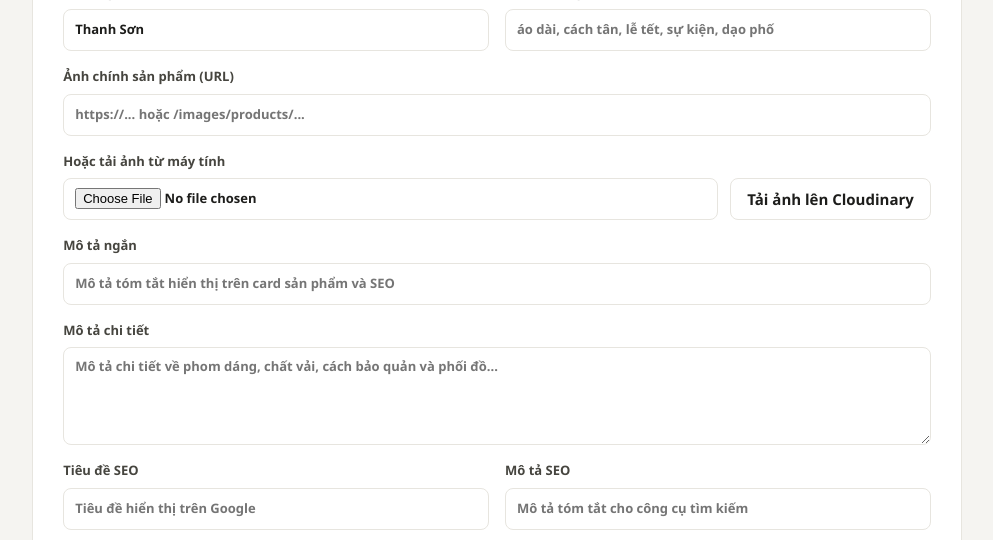
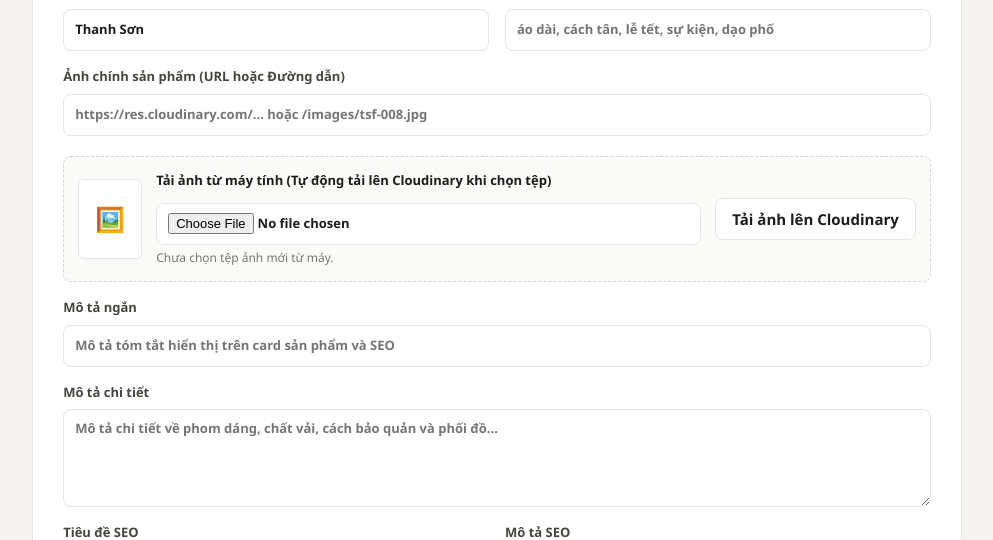
Before and after one commit to nguyenxuanquang230504-design/thanhson-store, a Node server app: page /admin/products in a window 1280 px wide. Shown: the part 803-1343 px from the top of the page, without its empty margins (267-1260 px from the left). Run offline with Node 20, Linux system fonts and the light colour scheme; the visitor is signed in with stand-in values (Sample User, id 1); some libraries are stand-ins or nearby versions.

Commit message:
feat(admin): allow relative image paths and add automatic image upload with live thumbnail preview

```diff
--- a/views/admin/products.ejs
+++ b/views/admin/products.ejs
@@ -4,7 +4,7 @@
   <meta charset="utf-8">
   <meta name="viewport" content="width=device-width, initial-scale=1">
   <title>Quản lý sản phẩm | Admin Thanh Sơn</title>
-  <link rel="stylesheet" href="/css/admin.css?v=20261125">
+  <link rel="stylesheet" href="/css/admin.css?v=20261126">
 </head>
 <body class="admin-shell">
   <%- include('_layout', { active: 'products' }) %>
@@ -67,14 +67,28 @@
           <label>Từ khóa Tags
             <input name="tags" placeholder="áo dài, cách tân, lễ tết, sự kiện, dạo phố">
           </label>
-          <label class="wide">Ảnh chính sản phẩm (URL)
-            <input name="image" type="url" placeholder="https://... hoặc /images/products/...">
+          <label class="wide">Ảnh chính sản phẩm (URL hoặc Đường dẫn)
+            <input name="image" type="text" placeholder="https://res.cloudinary.com/... hoặc /images/tsf-008.jpg">
           </label>
-          <div class="wide" style="display: flex; align-items: center; gap: 12px; flex-wrap: wrap;">
-            <label style="flex: 1; min-width: 220px; margin: 0;">Hoặc tải ảnh từ máy tính
-              <input id="productImageFile" type="file" accept="image/jpeg,image/png,image/webp">
-            </label>
-            <button class="admin-button" id="uploadProductImage" type="button" style="align-self: flex-end;">Tải ảnh lên Cloudinary</button>
+          <div class="wide" style="background: #fafaf9; border: 1px dashed #d6d3d1; border-radius: 8px; padding: 14px; margin-top: 4px;">
+            <div style="display: flex; align-items: center; gap: 14px; flex-wrap: wrap;">
+              <div id="imagePreviewContainer" style="width: 64px; height: 80px; border-radius: 6px; border: 1px solid #e7e5e4; background: #fff; display: flex; align-items: center; justify-content: center; overflow: hidden; flex-shrink: 0;">
+                <img id="imagePreviewThumb" src="" alt="Xem trước ảnh" style="width: 100%; height: 100%; object-fit: cover; display: none;">
+                <span id="imagePreviewPlaceholder" style="font-size: 24px; color: #a8a29e;">🖼️</span>
+              </div>
+              <div style="flex: 1; min-width: 220px;">
+                <label style="margin: 0; font-weight: 600; font-size: 13px; color: var(--admin-ink);">
+                  Tải ảnh từ máy tính (Tự động tải lên Cloudinary khi chọn tệp)
+                  <input id="productImageFile" type="file" accept="image/jpeg,image/png,image/webp" style="margin-top: 6px;">
+                </label>
+                <div id="uploadStatusText" style="font-size: 12px; margin-top: 4px; color: var(--admin-muted);">
+                  Chưa chọn tệp ảnh mới từ máy.
+                </div>
+              </div>
+              <button class="admin-button" id="uploadProductImage" type="button" style="align-self: center;">
+                Tải ảnh lên Cloudinary
+              </button>
+            </div>
           </div>
           <label class="wide">Mô tả ngắn
             <input name="shortDescription" placeholder="Mô tả tóm tắt hiển thị trên card sản phẩm và SEO">
@@ -327,6 +341,9 @@
         formEyebrow.textContent = 'PRODUCT DETAILS';
         submitBtn.textContent = 'Lưu sản phẩm';
         setVariants([]);
+        updateImagePreview('');
+        if (fileInput) fileInput.value = '';
+        if (uploadStatusText) uploadStatusText.innerHTML = 'Chưa chọn tệp ảnh mới từ máy.';
       }
 
       function render() {
@@ -534,6 +551,8 @@
             formTitle.textContent = `Chỉnh sửa: ${p.name}`;
             formEyebrow.textContent = 'EDIT PRODUCT';
             submitBtn.textContent = 'Cập nhật sản phẩm';
+            updateImagePreview(p.image);
+            if (uploadStatusText) uploadStatusText.innerHTML = p.image ? 'Đang sử dụng ảnh hiện tại của sản phẩm.' : 'Chưa có ảnh.';
             document.getElementById('productFormPanel').scrollIntoView({ behavior: 'smooth' });
           });
 
@@ -595,9 +614,134 @@
         }
       }
 
+      // Image Preview & Upload Controls
+      const previewThumb = document.getElementById('imagePreviewThumb');
+      const previewPlaceholder = document.getElementById('imagePreviewPlaceholder');
+      const uploadStatusText = document.getElementById('uploadStatusText');
+      const uploadBtn = document.getElementById('uploadProductImage');
+      const fileInput = document.getElementById('productImageFile');
+
+      function updateImagePreview(url) {
+        if (previewThumb && previewPlaceholder) {
+          if (url && typeof url === 'string' && url.trim()) {
+            previewThumb.src = url.trim();
+            previewThumb.style.display = 'block';
+            previewPlaceholder.style.display = 'none';
+          } else {
+            previewThumb.src = '';
+            previewThumb.style.display = 'none';
+            previewPlaceholder.style.display = 'block';
+          }
+        }
+      }
+
+      if (form.elements.image) {
+        form.elements.image.addEventListener('input', () => {
+          updateImagePreview(form.elements.image.value);
+        });
+      }
+
+      async function uploadSelectedImage(file) {
+        if (!file) return null;
+        if (file.size > 5 * 1024 * 1024) {
+          showNotice('Tệp ảnh phải nhỏ hơn 5 MB.', true);
+          return null;
+        }
+
+        if (uploadBtn) {
+          uploadBtn.disabled = true;
+          uploadBtn.textContent = 'Đang tải lên...';
+        }
+        if (uploadStatusText) {
+          uploadStatusText.innerHTML = '<span style="color: #2563eb; font-weight: 600;">⏳ Đang tải ảnh lên Cloudinary...</span>';
+        }
+
+        const dataUrl = await new Promise((resolve, reject) => {
+          const reader = new FileReader();
+          reader.onload = () => resolve(reader.result);
+          reader.onerror = () => reject(new Error('Không thể đọc tệp ảnh.'));
+          reader.readAsDataURL(file);
+        }).catch(err => {
+          showNotice(err.message, true);
+          return null;
+        });
+
+        if (!dataUrl) {
+          if (uploadBtn) {
+            uploadBtn.disabled = false;
+            uploadBtn.textContent = 'Tải ảnh lên Cloudinary';
+          }
+          return null;
+        }
+
+        // Show immediate local preview
+        updateImagePreview(dataUrl);
+
+        try {
+          const res = await fetch('/api/admin/images', {
+            method: 'POST',
+            headers: { 'Content-Type': 'application/json' },
+            body: JSON.stringify({ dataUrl })
+          });
+          const result = await res.json();
+          if (!res.ok || !result.ok) throw new Error(result.message || 'Không thể tải ảnh lên Cloudinary.');
+
+          form.elements.image.value = result.image;
+          updateImagePreview(result.image);
+          if (uploadStatusText) {
+            uploadStatusText.innerHTML = '<span style="color: #16a34a; font-weight: 600;">✓ Đã tải lên Cloudinary thành công!</span>';
+          }
+          showNotice('Đã tải ảnh lên Cloudinary thành công. URL đã tự động điền vào form.');
+          return result.image;
+        } catch (err) {
+          if (uploadStatusText) {
+            uploadStatusText.innerHTML = `<span style="color: #dc2626; font-weight: 600;">✗ Lỗi: ${err.message}</span>`;
+          }
+          showNotice(err.message, true);
+          return null;
+        } finally {
+          if (uploadBtn) {
+            uploadBtn.disabled = false;
+            uploadBtn.textContent = 'Tải ảnh lên Cloudinary';
+          }
+        }
+      }
+
+      // Auto-upload immediately upon selecting file
+      if (fileInput) {
+        fileInput.addEventListener('change', async (e) => {
+          const file = e.target.files && e.target.files[0];
+          if (file) {
+            await uploadSelectedImage(file);
+          }
+        });
+      }
+
+      // Manual click button
+      if (uploadBtn) {
+        uploadBtn.addEventListener('click', async () => {
+          const file = fileInput && fileInput.files && fileInput.files[0];
+          if (!file) return showNotice('Vui lòng chọn một ảnh JPEG, PNG hoặc WebP trước.', true);
+          await uploadSelectedImage(file);
+        });
+      }
+
       // Form submission (Add / Update)
       form.addEventListener('submit', async e => {
         e.preventDefault();
+
+        // If file chosen from computer but not yet uploaded, upload now
+        if (fileInput && fileInput.files && fileInput.files[0] && !form.elements.image.value.trim()) {
+          submitBtn.disabled = true;
+          submitBtn.textContent = 'Đang tải ảnh lên Cloudinary...';
+          const uploadedUrl = await uploadSelectedImage(fileInput.files[0]);
+          if (!uploadedUrl) {
+            submitBtn.disabled = false;
+            submitBtn.textContent = form.elements.id.value ? 'Cập nhật sản phẩm' : 'Lưu sản phẩm';
+            return;
+          }
+        }
+
         const data = Object.fromEntries(new FormData(form));
         const id = data.id;
         delete data.id;
@@ -607,6 +751,8 @@
         data.variants = collectVariants();
 
         submitBtn.disabled = true;
+        submitBtn.textContent = 'Đang lưu sản phẩm...';
+
         try {
           const res = await fetch(id ? `/api/admin/products/${id}` : '/api/admin/products', {
             method: id ? 'PUT' : 'POST',
@@ -623,46 +769,7 @@
           showNotice(err.message, true);
         } finally {
           submitBtn.disabled = false;
-        }
-      });
-
-      // Upload image to Cloudinary
-      document.getElementById('uploadProductImage').addEventListener('click', async () => {
-        const file = document.getElementById('productImageFile').files[0];
-        if (!file) return showNotice('Vui lòng chọn một ảnh JPEG, PNG hoặc WebP trước.', true);
-        if (file.size > 5 * 1024 * 1024) return showNotice('Tệp ảnh phải nhỏ hơn 5 MB.', true);
-
-        const dataUrl = await new Promise((resolve, reject) => {
-          const reader = new FileReader();
-          reader.onload = () => resolve(reader.result);
-          reader.onerror = () => reject(new Error('Không thể đọc tệp ảnh.'));
-          reader.readAsDataURL(file);
-        }).catch(err => {
-          showNotice(err.message, true);
-          return null;
-        });
-
-        if (!dataUrl) return;
-
-        const uploadBtn = document.getElementById('uploadProductImage');
-        uploadBtn.disabled = true;
-        uploadBtn.textContent = 'Đang tải lên...';
-
-        try {
-          const res = await fetch('/api/admin/images', {
-            method: 'POST',
-            headers: { 'Content-Type': 'application/json' },
-            body: JSON.stringify({ dataUrl })
-          });
-          const result = await res.json();
-          if (!res.ok || !result.ok) throw new Error(result.message || 'Không thể tải ảnh lên Cloudinary.');
-          form.elements.image.value = result.image;
-          showNotice('Đã tải ảnh lên Cloudinary thành công. URL đã được điền vào form.');
-        } catch (err) {
-          showNotice(err.message, true);
-        } finally {
-          uploadBtn.disabled = false;
-          uploadBtn.textContent = 'Tải ảnh lên Cloudinary';
+          submitBtn.textContent = form.elements.id.value ? 'Cập nhật sản phẩm' : 'Lưu sản phẩm';
         }
       });
 
```
Also changed, not shown: test/admin-export-center.test.js (+11 -7 lines).
